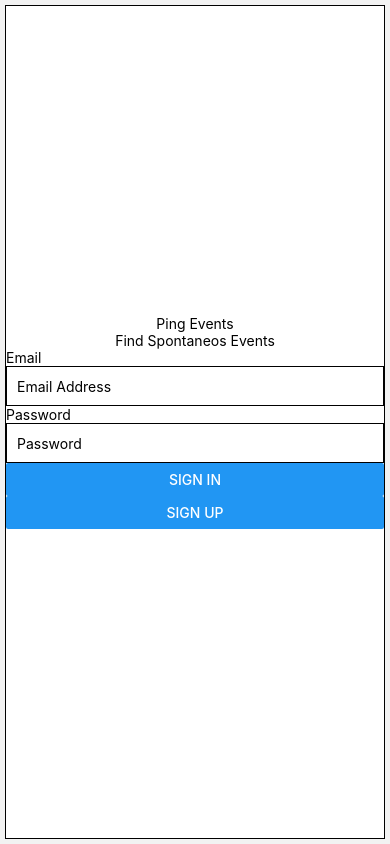
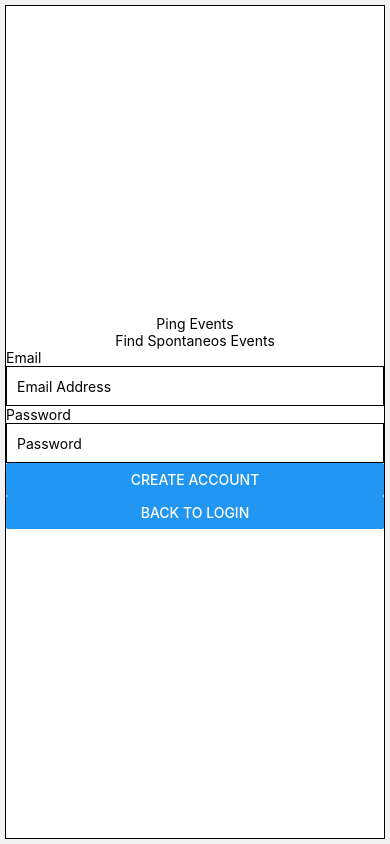
Before and after one commit to vietnguyen-dev/ping-events, a React Native app: screen /Signup in a window 390 px wide. Built offline with nearby package versions, Linux system fonts and the light colour scheme; no server answers.

Commit message:
separating login and signup screens

```diff
--- a/App.tsx
+++ b/App.tsx
@@ -1,9 +1,10 @@
-import { useEffect, useState } from "react";
+import { useEffect, useState, Fragment } from "react";
 import { NavigationContainer } from "@react-navigation/native";
 import { createNativeStackNavigator } from "@react-navigation/native-stack";
 import { createBottomTabNavigator } from "@react-navigation/bottom-tabs";
 import { onAuthStateChanged, User } from "firebase/auth";
-import Login from "./app/screens/login";
+import Login from "./app/screens/auth/login";
+import Signup from "./app/screens/auth/signup";
 import Home from "./app/screens/home";
 import Saved from "./app/screens/saved";
 import Settings from "./app/screens/settings";
@@ -54,11 +55,18 @@ export default function App() {
             options={{ headerShown: false }}
           />
         ) : (
-          <Stack.Screen
-            name="Login"
-            component={Login}
-            options={{ headerShown: false }}
-          />
+          <Fragment>
+            <Stack.Screen
+              name="Login"
+              component={Login}
+              options={{ headerShown: false }}
+            />
+            <Stack.Screen
+              name="Signup"
+              component={Signup}
+              options={{ headerShown: false }}
+            />
+          </Fragment>
         )}
       </Stack.Navigator>
     </NavigationContainer>
--- a/app/screens/login.tsx
+++ b/app/screens/auth/login.tsx
@@ -7,19 +7,18 @@ import {
   Button,
   KeyboardAvoidingView,
 } from "react-native";
-import { firebaseAuth } from "../../firebaseConfig";
-import {
-  signInWithEmailAndPassword,
-  createUserWithEmailAndPassword,
-} from "firebase/auth";
+import { firebaseAuth } from "../../../firebaseConfig";
+import { signInWithEmailAndPassword } from "firebase/auth";
 import { ActivityIndicator } from "react-native";
-import Container from "../components/container";
+import { useNavigation } from "@react-navigation/native";
+import Container from "../../components/container";
 
 const Login = () => {
   const [email, setEmail] = useState<string>("");
   const [password, setPassword] = useState<string>("");
   const [loading, setLoading] = useState<boolean>(false);
   const auth = firebaseAuth;
+  const navigation = useNavigation();
 
   const signIn = async () => {
     setLoading(true);
@@ -29,20 +28,6 @@ const Login = () => {
     } catch (err: any) {
       console.error(err);
       alert("Sign In Failed" + err.message);
-    } finally {
-      setLoading(false);
-    }
-  };
-
-  const signUp = async () => {
-    setLoading(true);
-    try {
-      const res = await createUserWithEmailAndPassword(auth, email, password);
-      console.log(res);
-      alert("Check Email");
-    } catch (err: any) {
-      alert("Sign Up Failed" + err.message);
-      console.error(err);
     } finally {
       setLoading(false);
     }
@@ -79,7 +64,10 @@ const Login = () => {
         ) : (
           <Fragment>
             <Button title="Sign In" onPress={signIn} />
-            <Button title="Sign Up" onPress={signUp} />
+            <Button
+              title="Create Account"
+              onPress={() => navigation.navigate("Signup" as never)}
+            />
           </Fragment>
         )}
       </KeyboardAvoidingView>
--- /dev/null
+++ b/app/screens/auth/signup.tsx
@@ -0,0 +1,93 @@
+import { useState, Fragment } from "react";
+import {
+  StyleSheet,
+  View,
+  Text,
+  TextInput,
+  Button,
+  KeyboardAvoidingView,
+} from "react-native";
+import { firebaseAuth } from "../../../firebaseConfig";
+import { createUserWithEmailAndPassword } from "firebase/auth";
+import { ActivityIndicator } from "react-native";
+import Container from "../../components/container";
+import { useNavigation } from "@react-navigation/native";
+
+const Signup = () => {
+  const navigation = useNavigation();
+  const [email, setEmail] = useState<string>("");
+  const [password, setPassword] = useState<string>("");
+  const [loading, setLoading] = useState<boolean>(false);
+  const auth = firebaseAuth;
+
+  const signUp = async () => {
+    setLoading(true);
+    try {
+      const res = await createUserWithEmailAndPassword(auth, email, password);
+      console.log(res);
+      alert("Check Email");
+    } catch (err: any) {
+      alert("Sign Up Failed" + err.message);
+      console.error(err);
+    } finally {
+      setLoading(false);
+    }
+  };
+
+  return (
+    <Container>
+      <KeyboardAvoidingView behavior="padding">
+        <View>
+          <Text style={styles.textCenter}>Ping Events</Text>
+          <Text style={styles.textCenter}>Find Spontaneos Events</Text>
+        </View>
+        <View>
+          <Text>Email</Text>
+          <TextInput
+            style={styles.input}
+            value={email}
+            placeholder="Email Address"
+            onChangeText={(text) => setEmail(text)}
+          />
+        </View>
+        <View>
+          <Text>Password</Text>
+          <TextInput
+            style={styles.input}
+            value={password}
+            placeholder="Password"
+            secureTextEntry={true}
+            onChangeText={(text) => setPassword(text)}
+          />
+        </View>
+        {loading ? (
+          <ActivityIndicator size="large" />
+        ) : (
+          <Fragment>
+            <Button title="Create Account" onPress={signUp} />
+            <Button
+              title="Back to Login"
+              onPress={() => navigation.navigate("Login" as never)}
+            />
+          </Fragment>
+        )}
+      </KeyboardAvoidingView>
+    </Container>
+  );
+};
+
+const styles = StyleSheet.create({
+  textCenter: {
+    textAlign: "center",
+  },
+  text: {
+    fontSize: 18,
+  },
+  input: {
+    height: 40,
+    borderWidth: 1,
+    padding: 10,
+  },
+});
+
+export default Signup;
```
